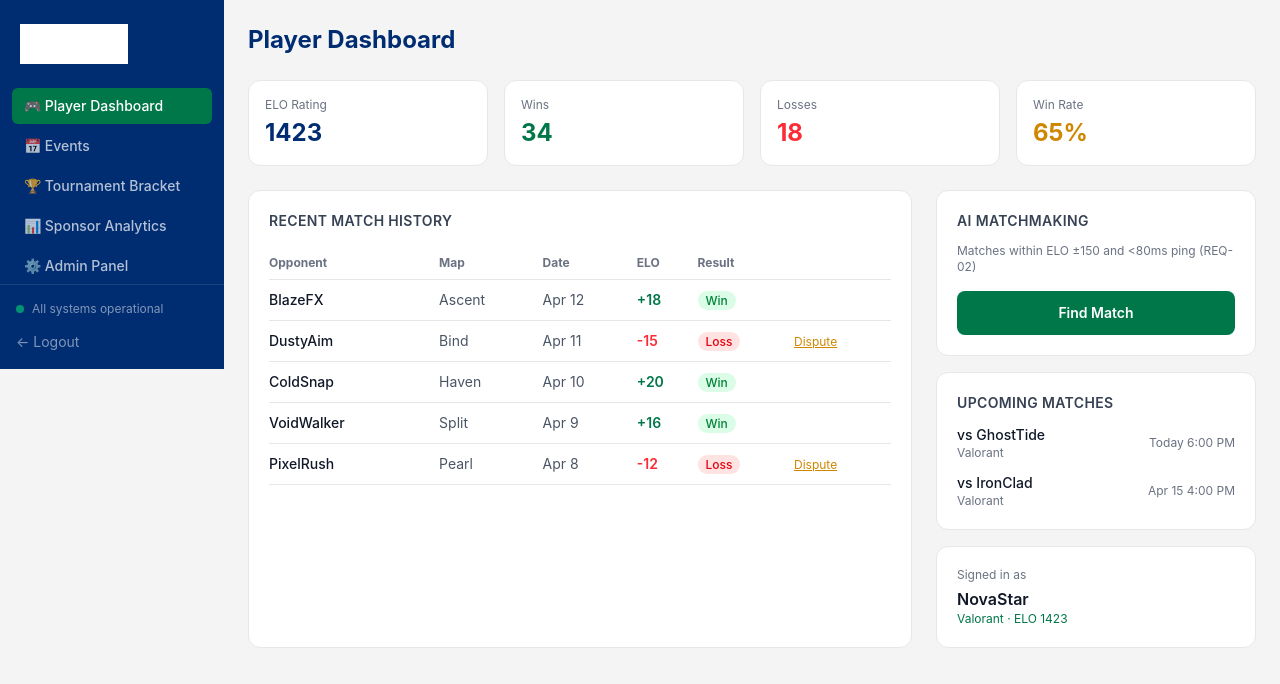
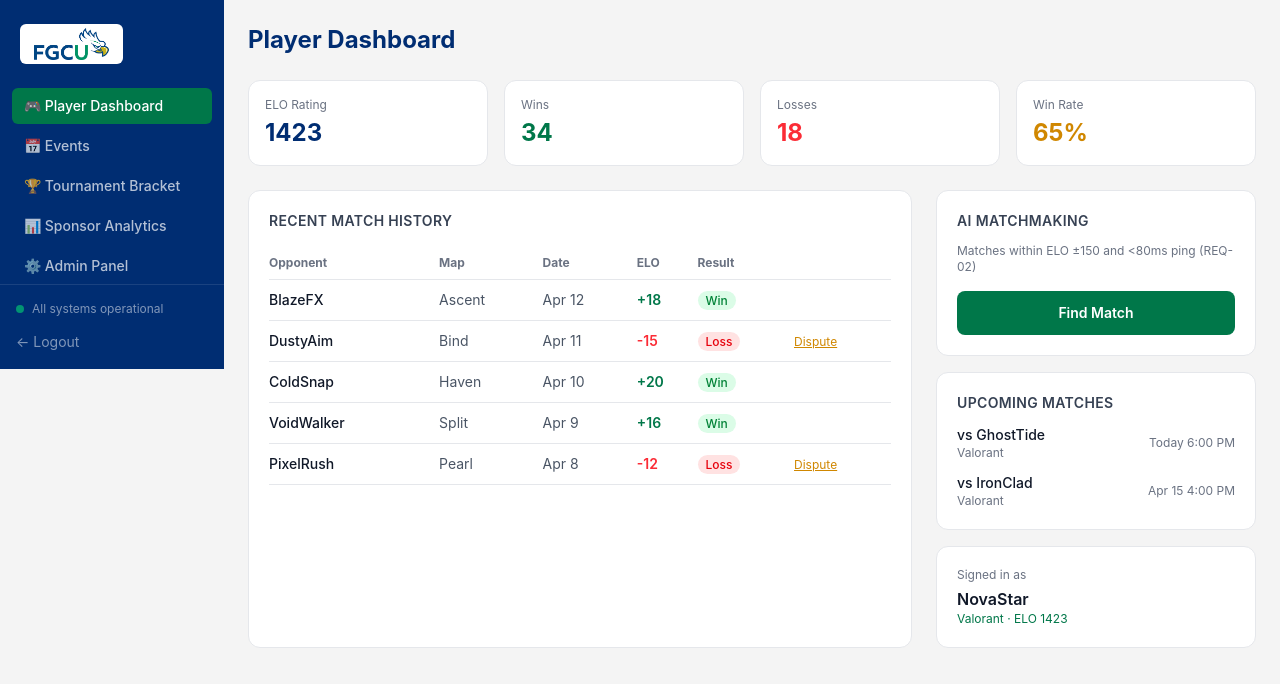
Before and after one commit to nixguin/repo-project, a React (Vite) app: page /dashboard in a window 1280 px wide. Shown: the top 684 px of the page. Built offline with nearby package versions, Linux system fonts and the light colour scheme.

Commit message:
fix: display FGCU logo in white pill on cobalt sidebar

```diff
--- a/src/components/Layout.tsx
+++ b/src/components/Layout.tsx
@@ -33,7 +33,9 @@ export default function Layout({ children }: { children: React.ReactNode }) {
           ${sidebarOpen ? "translate-x-0" : "-translate-x-full md:translate-x-0"}`}
       >
         <div className="px-5 py-6 flex items-center justify-between">
-          <img src={fgcuLogo} alt="FGCU" className="h-10 w-auto brightness-0 invert" />
+          <div className="bg-white rounded-md px-2 py-1">
+            <img src={fgcuLogo} alt="FGCU" className="h-8 w-auto" />
+          </div>
           <button
             onClick={closeSidebar}
             className="md:hidden text-white/50 hover:text-white text-xl leading-none"
@@ -86,7 +88,9 @@ export default function Layout({ children }: { children: React.ReactNode }) {
           >
             ☰
           </button>
-          <img src={fgcuLogo} alt="FGCU" className="h-8 w-auto brightness-0 invert" />
+          <div className="bg-white rounded-md px-2 py-0.5">
+            <img src={fgcuLogo} alt="FGCU" className="h-7 w-auto" />
+          </div>
         </header>
         <main className="flex-1 overflow-y-auto p-4 md:p-6">{children}</main>
       </div>
```
